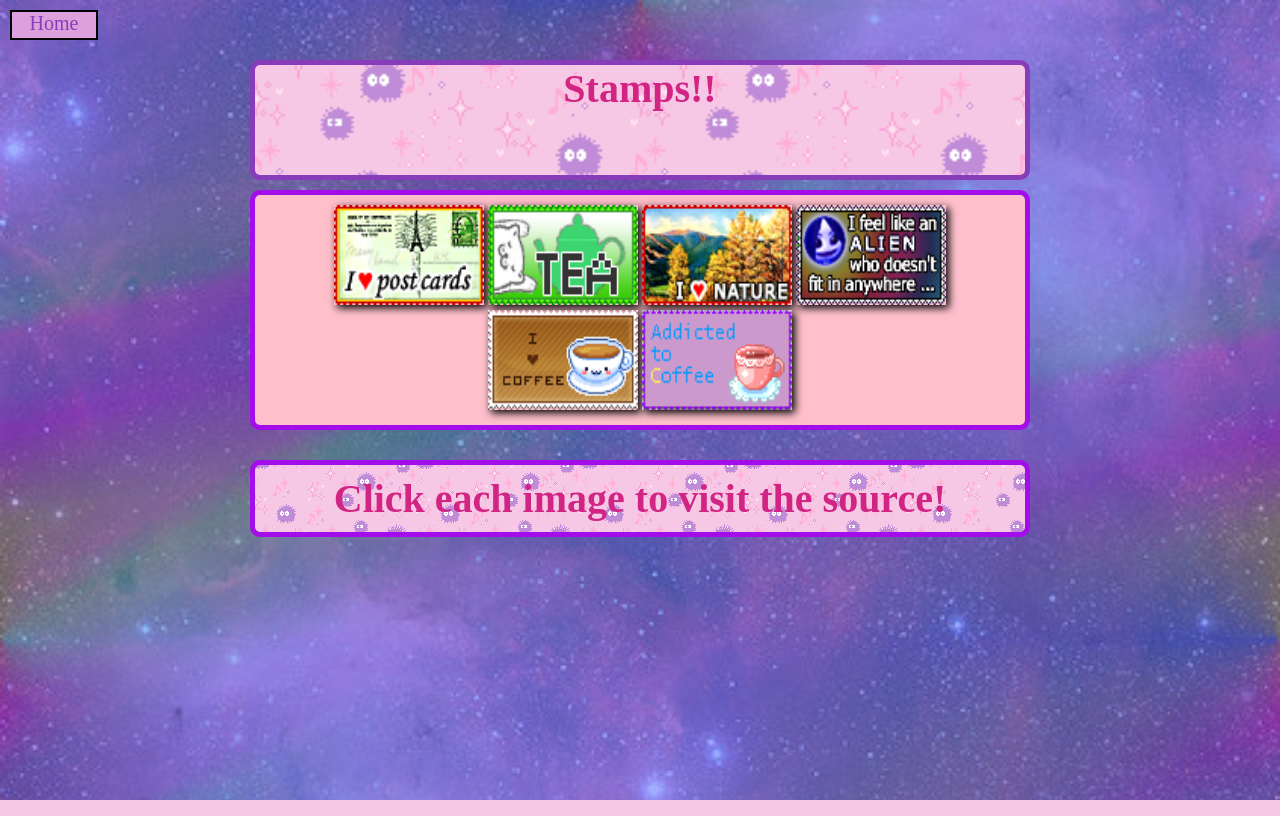
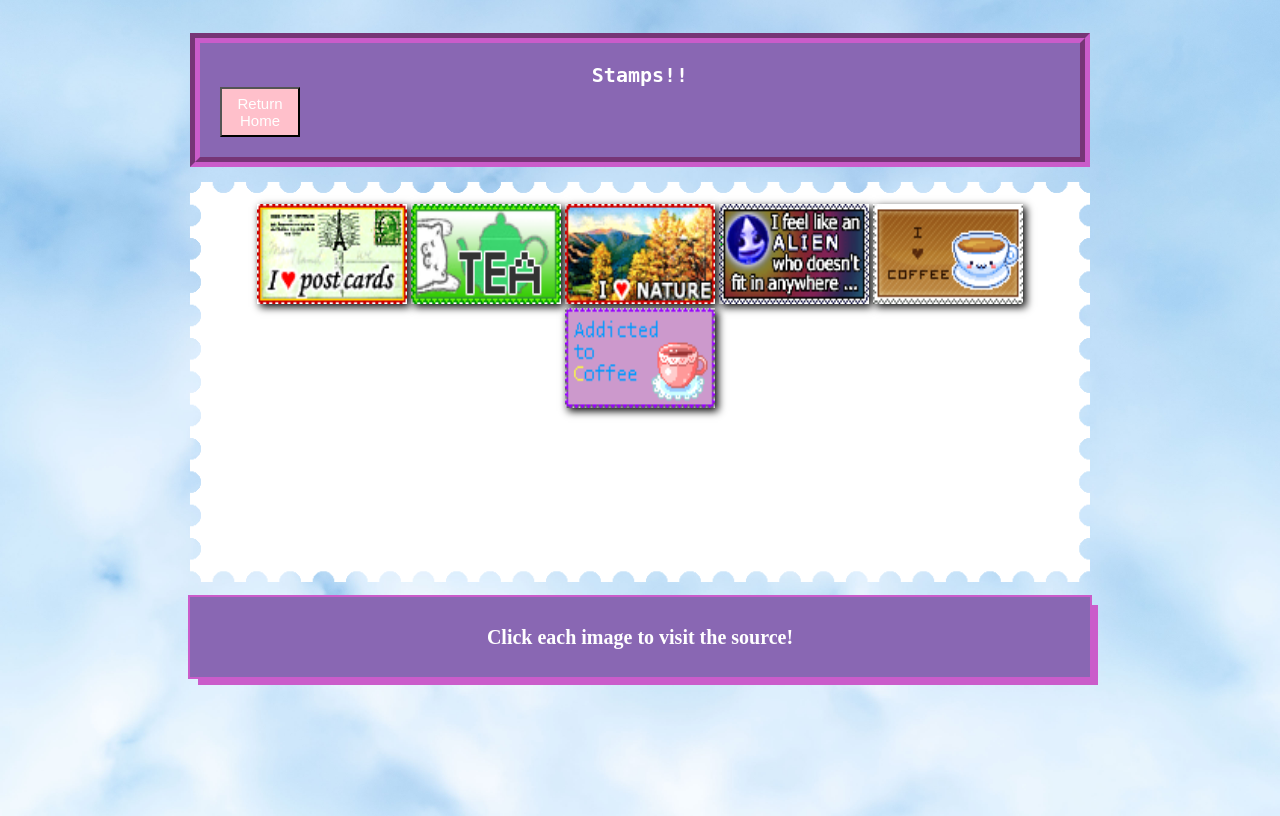
Before and after one commit to mayamiz/mayas-archive, a PHP site: page /stamps.html in a window 1280 px wide. Run offline with PHP 8.4, Linux system fonts and the light colour scheme.

Commit message:
updateee

```diff
--- a/stamps.html
+++ b/stamps.html
@@ -11,6 +11,7 @@
     <div id="headerArea">
       <div id="header">
         <h1>Stamps!!</h1>
+        <button id="home" class="hvr-grow"><a href="index.html">Return Home</a></button>
       </div>
   </div>
 <div class="container">
@@ -30,7 +31,5 @@
     <h1>Click each image to visit the source!</h1>
   </footer>
 
-
-<div id="home" class="col"><a href="index.html">Home</a></div>
 </div>
   </body>
--- a/stamps/styles.css
+++ b/stamps/styles.css
@@ -3,57 +3,110 @@
 }
 
 body {
-  background-image: url(background.jpg);
-  background-size: cover;
-  background-repeat: repeat;
+  background-image: url(sky.jpg);
+  background-size: 100% 100%;
+  background-repeat: no-repeat;
+  min-height: 100vh;
 }
 
 #wrapper {
-	max-width: 800px;
 	margin: auto;
-	margin-top: 50px;
-	margin-bottom: 50px;
-	text-align: center;
-	padding: 10px;
-	border-radius: 10px;
+	padding-top: 10px;
+    aspect-ratio: auto;
 }
 
-#home {
-  top: 10px;
-  text-align: center;
+#header {
+    height: auto;
+      background-color: #8967B3;
+      margin: 15px auto;
+      padding: 20px;
+      border: 10px rgb(202, 92, 202);
+      border-style: groove;
+      max-width: 900px;
+      aspect-ratio: auto;
+      font-family: monoSpace;
 }
-#header {
-    width: 100%;
-    height: 120px;
-    border: 5px solid rgb(135, 60, 185);
-    background-image: url(aheader.gif);
-    background-position: center;
-    border-radius: 10px;
-    background-size: 50%;
-    text-align: center;
 
+#header ul {
+      display: flex;
+      padding: 0;
+      margin: 0;
+      list-style-type: none;
+      justify-content: space-evenly;
 }
 
 .container {
-	margin: auto;
-	margin-top: 10px;
-	margin-bottom: 30px;
-  border: 5px solid rgb(163, 13, 233);
+    aspect-ratio: auto;
+    max-width: 900px;
+    margin: 15px auto;
+    Min-height: 50svh;
 	text-align: center;
 	padding: 10px;
-	border-radius: 10px;
-  overflow: auto;
-  background: pink;
+    overflow: auto;
+    --r: 11px;
+    padding: calc(2 * var(--r));
+    background:
+      radial-gradient(var(--r),#0000 98%,#fff) round
+        calc(-1.5 * var(--r)) calc(-1.5 * var(--r)) / calc(3 * var(--r)) calc(3 * var(--r)),
+      linear-gradient(#fff 0 0) no-repeat
+        50% / calc(100% - 3 * var(--r)) calc(100% - 3 * var(--r));
 }
 
-.col {
-	position: fixed;
-	width: 88px;
-	height: 30px;
-	left: 10px;
-  background: plum;
-  border: 2px solid black;
-}
+    a {
+      font-size: 15px;
+      color: rgb(255, 255, 255);
+      text-decoration: none;
+    }
+
+    h1 {
+      font-size: 20px;
+      color: rgb(255, 255, 255);
+      text-align: center;
+      margin: auto;
+    }
+    h2 {
+      font-size: 15px;
+      color: rgb(252, 112, 189);
+      text-align: center;
+      margin: auto;
+    }
+
+    footer {
+        background-color: #8967B3;
+        max-width: 900px;
+        height: 80px;
+        padding: 20px;
+        margin: 15px auto;
+        text-align: center;
+        display: flex;
+        box-shadow: 0 0 0 2px rgb(202, 92, 202), 8px 8px 0 0 rgb(202, 92, 202);
+    }
+
+    #home {
+        width: 80px;
+        height: 50px;
+        text-align: center;
+        background-color: pink;
+    }
+
+
+    .hvr-grow {
+        display: inline-block;
+        vertical-align: middle;
+        transform: translateZ(0);
+        box-shadow: 0 0 1px rgba(0, 0, 0, 0);
+        backface-visibility: hidden;
+        -moz-osx-font-smoothing: grayscale;
+        transition-duration: 0.3s;
+        transition-property: transform;
+    }
+
+    .hvr-grow:hover,
+    .hvr-grow:focus,
+    .hvr-grow:active {
+        transform: scale(1.1);
+    }
+
 
 #stamps {
     background-image: none;
@@ -82,29 +135,3 @@ transition: 1s ease;
 transform: scale(1.2);
 transition: 1s ease;
 }
-
-    a {
-      font-size: 20px;
-      color: rgb(135, 60, 185);
-      text-decoration: none;
-    }
-
-    a:hover {
-      text-decoration: underline overline 3px rgb(163, 100, 204);
-    }
-    h1 {
-      font-size: 40px;
-      color: rgb(209, 36, 131);
-      text-align: center;
-      margin: auto;
-    }
-      footer {
-        margin: auto;
-        margin-bottom: 15px;
-        border: 5px solid rgb(163, 13, 233);
-        text-align: center;
-        padding: 10px;
-        border-radius: 10px;
-        background-image: url(aheader.gif);
-        background-position: center;
-      }
```
Also changed, not shown: stamps/sky.jpg (added).
